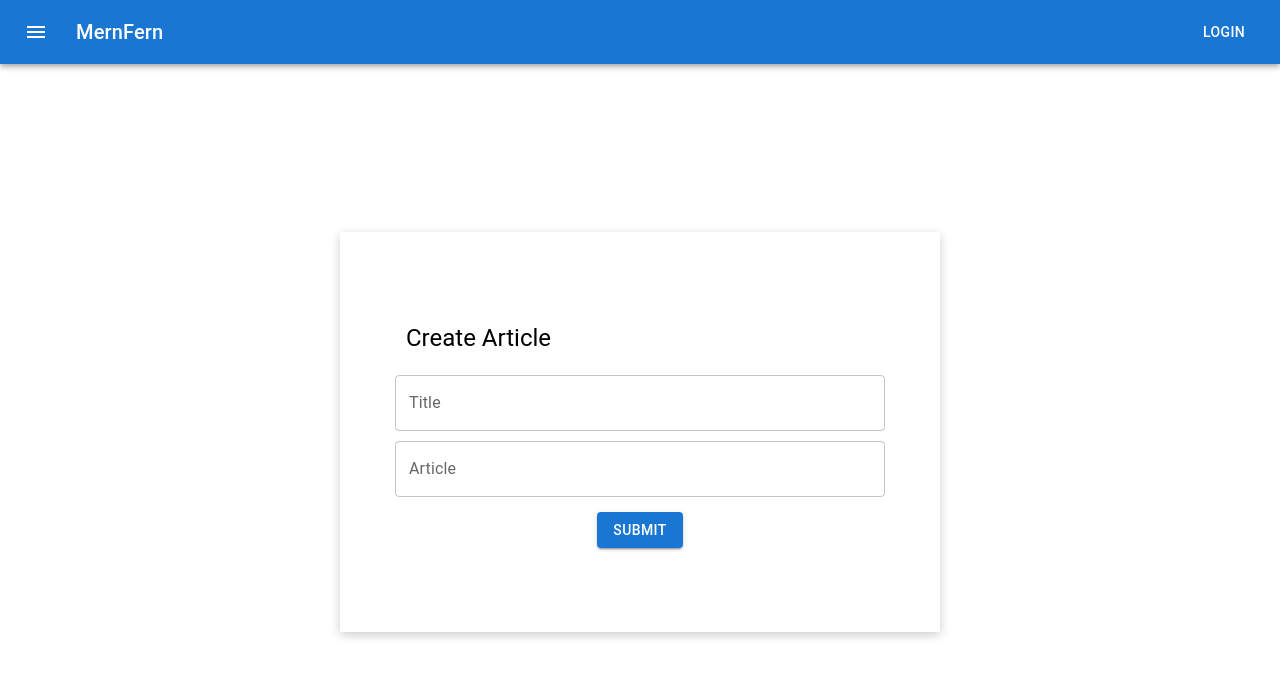
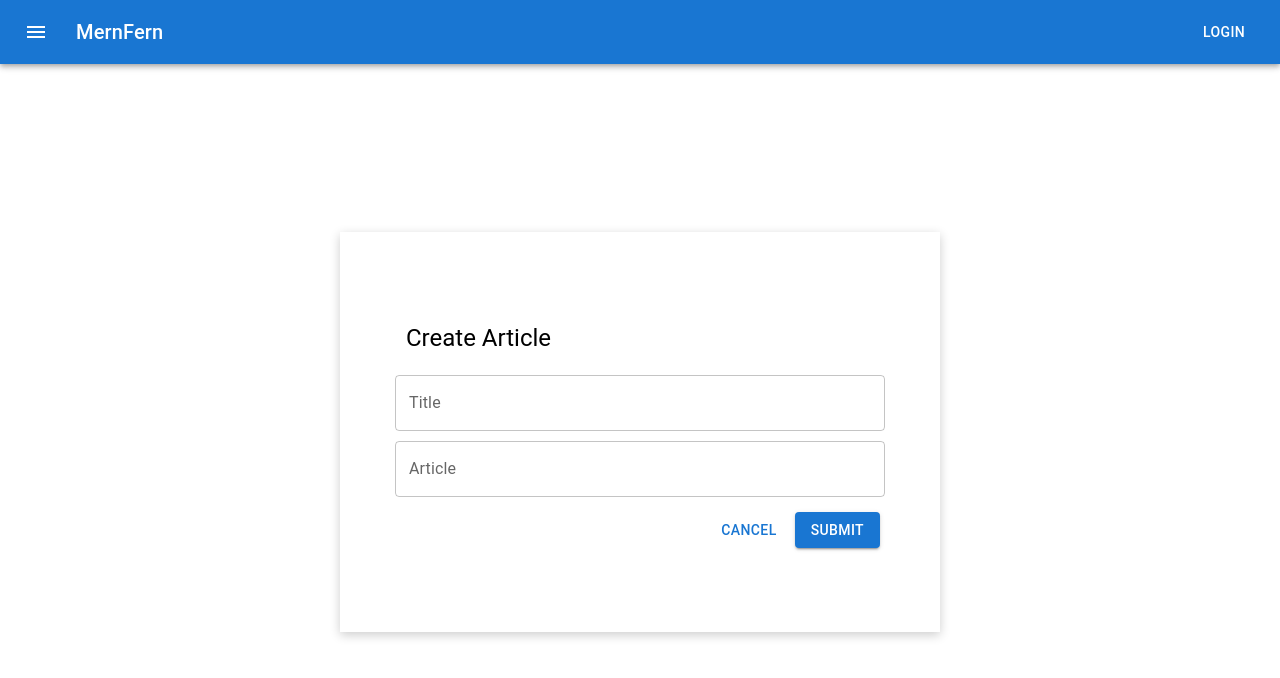
Before and after one commit to jayagr26/MernFern, a React (Create React App) app in the folder frontend/: page /articles in a window 1280 px wide. Both pictures are taken after a click on the button "CREATE". Shown: the top 678 px of the page. Built offline with nearby package versions, Linux system fonts and the light colour scheme.

Commit message:
added cancel to form

```diff
--- a/frontend/src/components/CreateArticleForm.js
+++ b/frontend/src/components/CreateArticleForm.js
@@ -1,4 +1,4 @@
-import { Button, TextField, Typography } from "@mui/material";
+import { Box, Button, TextField, Typography } from "@mui/material";
 import { useFormik } from "formik";
 import * as yup from "yup";
 import "../App.css";
@@ -47,6 +47,14 @@ const CreateArticleForm = ({ setCreateForm }) => {
           error={formik.touched.article && Boolean(formik.errors.article)}
           helperText={formik.touched.article && formik.errors.article}
         />
+        <Box
+          sx={{
+            display: "flex",
+            flexDirection: "row",
+            justifyContent: "flex-end",
+          }}
+        >
+          <Button onClick={() => setCreateForm(false)}>Cancel</Button>
           <Button
             raised
             variant="contained"
@@ -55,6 +63,7 @@ const CreateArticleForm = ({ setCreateForm }) => {
           >
             Submit
           </Button>
+        </Box>
       </form>
     </div>
   );
```
Also changed, not shown: 1 other file (tests, documents, lock files or other folders). Lines whose indentation alone changed are shown as unchanged.
